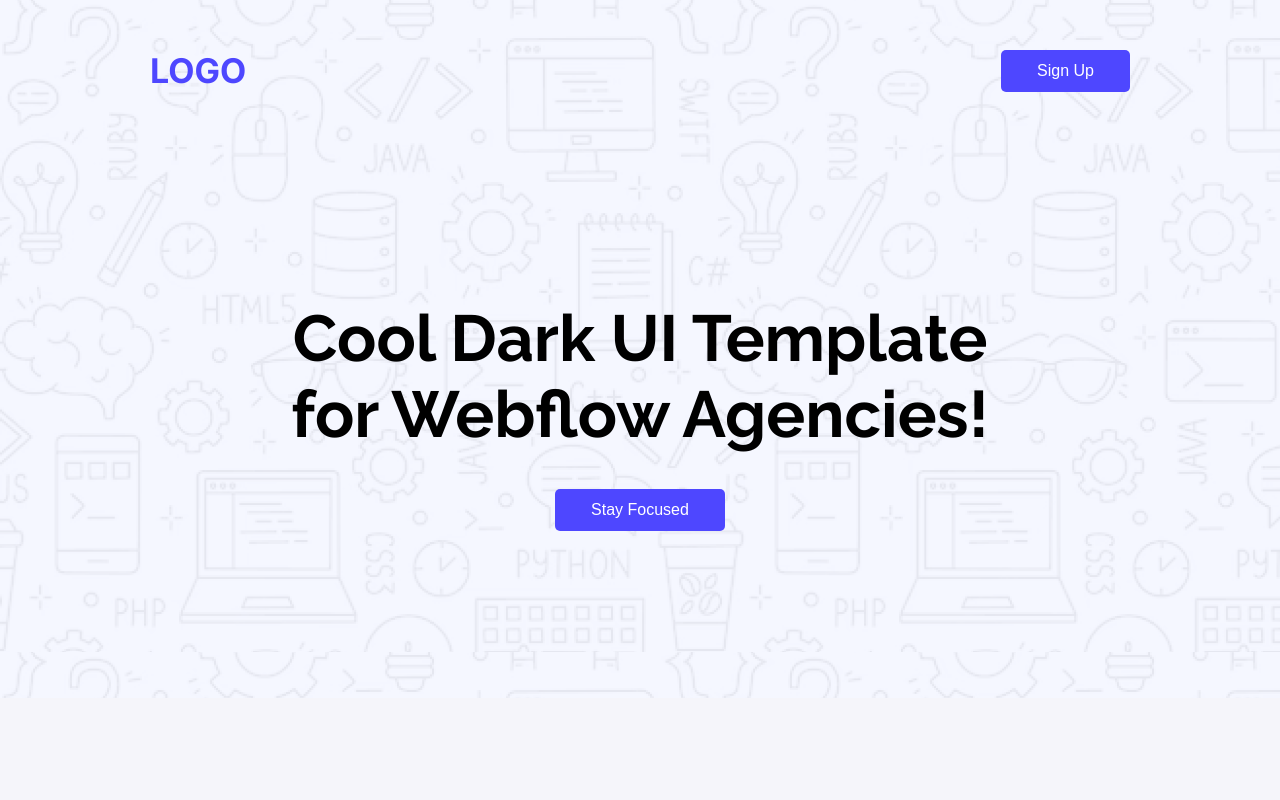
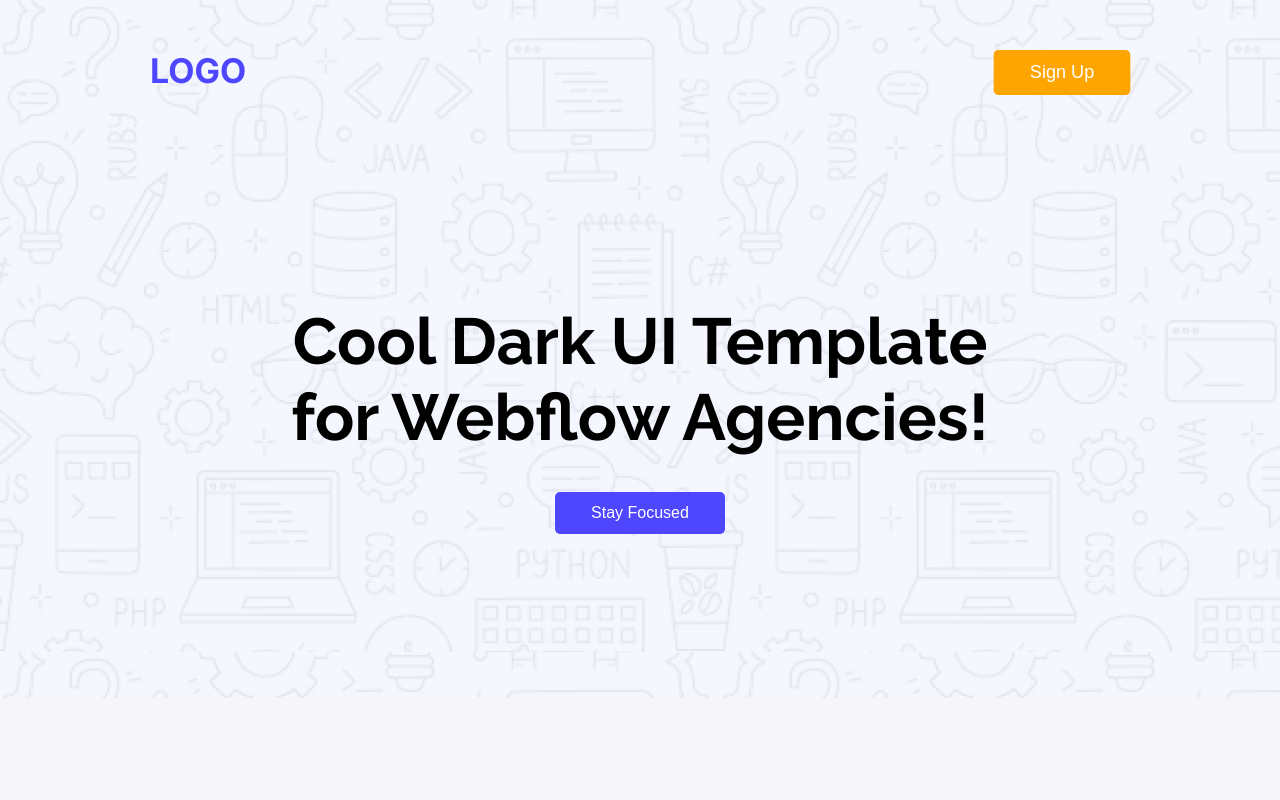
Before and after one commit to shuvanath143/Assignment-1-PH-Skn, a plain HTML site: page index.html in a window 1280 px wide. In both pictures the pointer is over the button "Sign Up". Shown: the top 800 px of the page. Drawn offline with Linux system fonts and the light colour scheme.

Commit message:
final code

```diff
--- a/style.css
+++ b/style.css
@@ -57,7 +57,12 @@ html {
   font-size: 1.6rem;
 }
 
-
+.btn-primary:hover {
+  transform: scale(1.005);
+  font-size: 1.8rem;
+  background-color: var(--btn-hover-color);
+  margin: 0;
+}
 
 /*? Header Design  */
 
```
